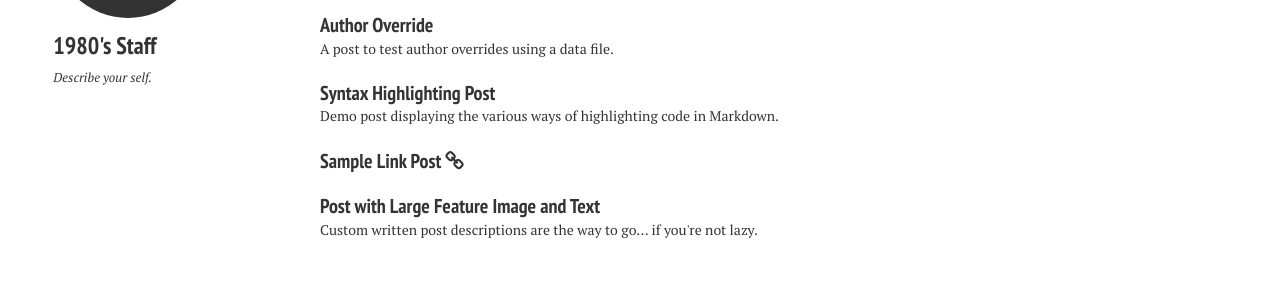
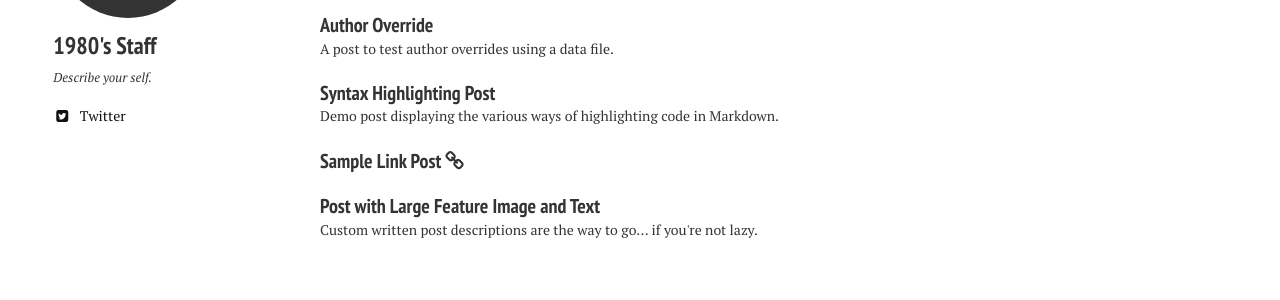
Before and after one commit to 19eighties/blog, a Jekyll site: the page built from index.md, in a window 1280 px wide. Shown: the part 590-890 px from the top of the page. Built offline with Jekyll 4.4.1, drawn with Linux system fonts in a browser that asks for light colours; nearby versions of some CDN libraries.

Commit message:
Update _config.yml

```diff
--- a/_config.yml
+++ b/_config.yml
@@ -30,8 +30,8 @@ owner:
   avatar: bio-photo.jpg
   bio: "Describe your self."
   email:
-  disqus-shortname: #19eighties
-  twitter: #19eighties
+  disqus-shortname: 19eighties
+  twitter: 19eighties
   facebook: #username
   google:
     plus: #username
```
